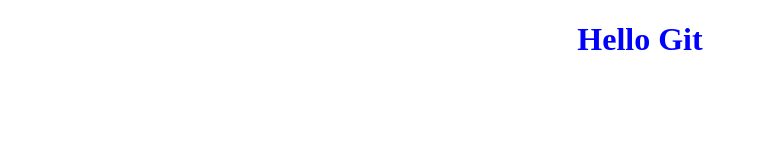
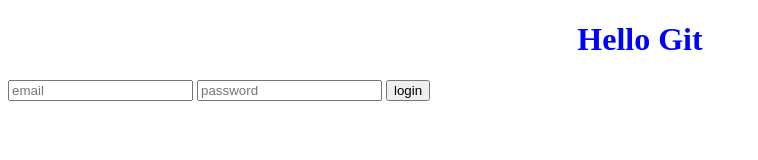
Before and after one commit to camilamejiax/my-app, a plain HTML site: page index.html in a window 1280 px wide. Shown: the whole page, without its empty margins (0-758 px from the left). Drawn offline with Linux system fonts and the light colour scheme.

Commit message:
created a form

```diff
--- a/index.html
+++ b/index.html
@@ -10,6 +10,12 @@
   <body>
     <h1>Hello Git</h1>
 
+    <form action="">
+        <input type="email" placeholder="email" />
+        <input type="password" placeholder="password"/>
+        <input type="submit" value="login" />
+    </form>
+
     <script src="script.js"></script>
   </body>
 </html>
```
